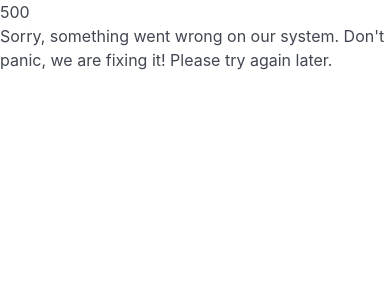
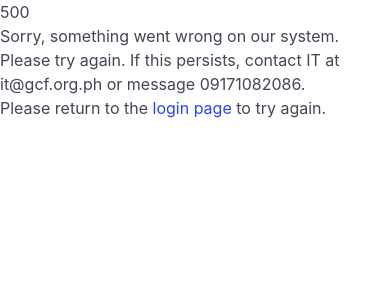
Before and after one commit to Keff1990/voting_app, a Python web app: template voting_app/templates/500.html in a window 390 px wide. Shown: the top 300 px of the page. Run offline with Jinja, Linux system fonts and the light colour scheme; the template is opened without the code that fills it, so the values that code supplies are empty; some libraries are stand-ins or nearby versions.

Commit message:
Added IT email and mobile for error 500

```diff
--- a/voting_app/templates/500.html
+++ b/voting_app/templates/500.html
@@ -7,7 +7,9 @@
 <div class="jumbotron">
     <div class="text-center">
         <h1>500</h1>
-        <p>Sorry, something went wrong on our system. Don't panic, we are fixing it! Please try again later.</p>
+        <p>Sorry, something went wrong on our system. Please try again. If this persists, contact IT at it@gcf.org.ph or message 09171082086. </p>
+        <p>Please return to the <a href="{{ url_for('election.login') }}">login page</a> to try again.</p>
+
     </div>
 </div>
 {% endblock %}
```
